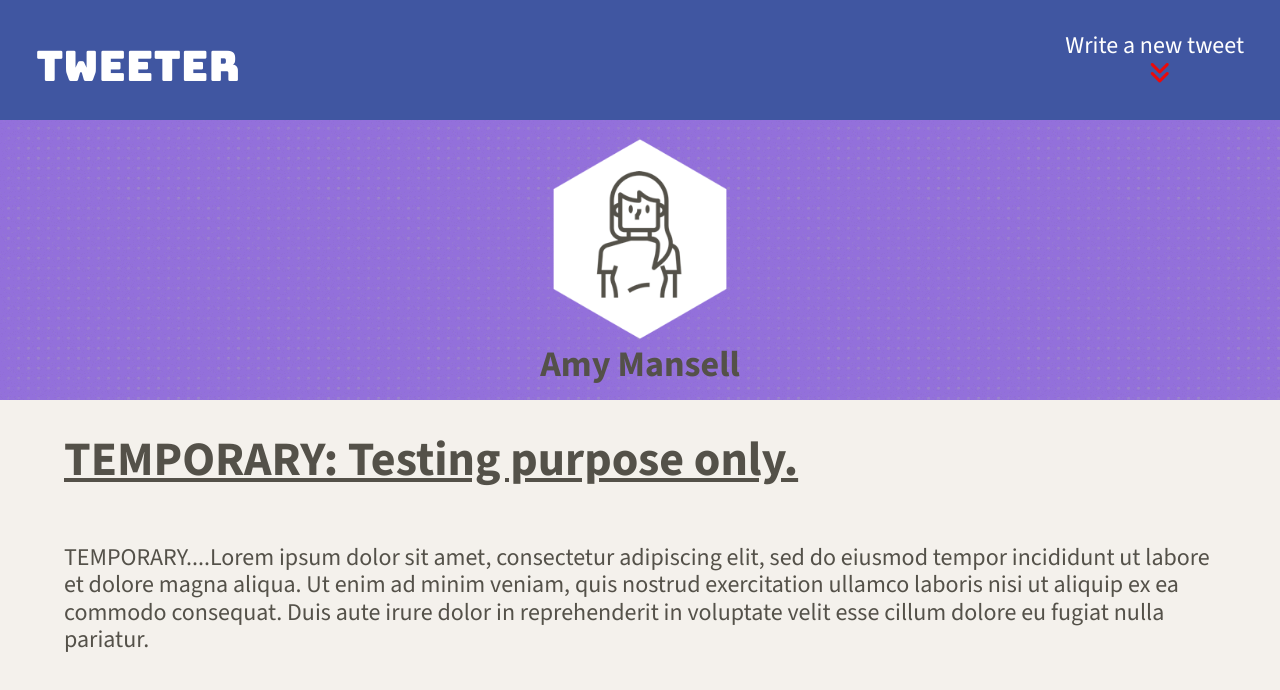
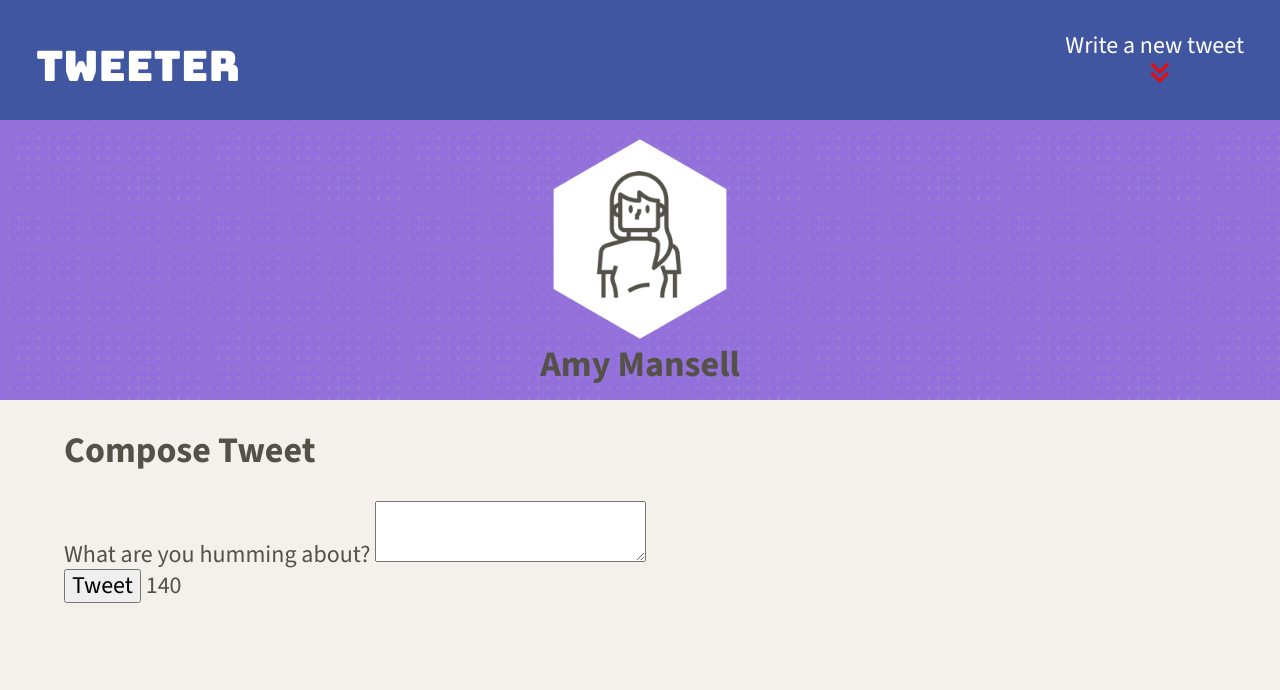
Before and after one commit to Rusgyn/tweeter, a website: page public/index.html in a window 1280 px wide. Drawn offline with nearby package versions, Linux system fonts and the light colour scheme.

Commit message:
add HTML markup to create the form to compose tweet

```diff
--- a/public/index.html
+++ b/public/index.html
@@ -17,6 +17,7 @@
     <link rel="stylesheet" href="/styles/layout.css" type="text/css" />
     <link rel="stylesheet" href="/styles/nav.css" type="text/css" />
     <link rel="stylesheet" href="/styles/header.css" type="text/css" />
+    <link rel="stylesheet" href="/styles/new-tweet.css" type="text/css" />
 
     <!-- External JS -->
     <script src="https://ajax.googleapis.com/ajax/libs/jquery/3.4.1/jquery.min.js"></script>
@@ -50,8 +51,19 @@
 
     <!-- Page-specific (main) content here -->
     <main class="container">
-      <h1><u>TEMPORARY: Testing purpose only.</u></h1>
-      <p>TEMPORARY....Lorem ipsum dolor sit amet, consectetur adipiscing elit, sed do eiusmod tempor incididunt ut labore et dolore magna aliqua. Ut enim ad minim veniam, quis nostrud exercitation ullamco laboris nisi ut aliquip ex ea commodo consequat. Duis aute irure dolor in reprehenderit in voluptate velit esse cillum dolore eu fugiat nulla pariatur.</p>
-    </main>
+
+      <section class="new-tweet">
+        <h2>Compose Tweet</h2>
+        <form class="tweet-form" action="/tweets" method="POST">
+          <label for="tweet-text">What are you humming about?</label>
+          <textarea name="text" id="tweet-text"></textarea>
+          <!-- tweet submit button and character counter -->
+          <div class="tweet-btn-and-counter">
+            <button class="tweet-btn"  type="submit">Tweet</button>
+            <output name="counter" class="counter" for="tweet-text">140</output>
+          </div>
+        </form>
+      </section>
+
   </body>
 </html>
```
